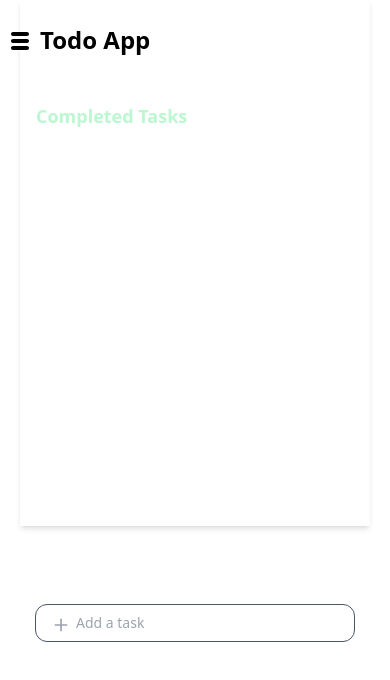
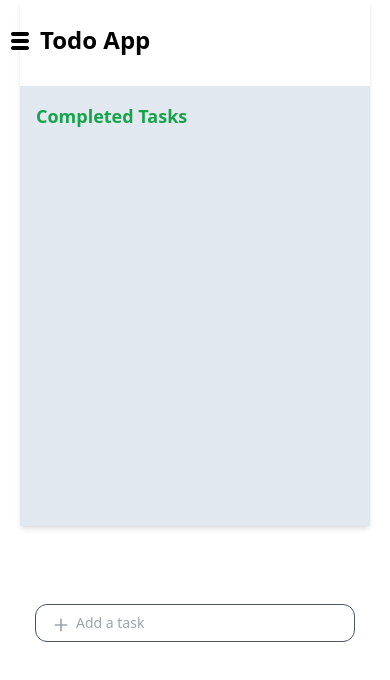
Before and after one commit to pinkijha/ToDo-App-React, a React (Vite) app: page /completed in a window 390 px wide. Shown: the top 680 px of the page. Built offline with nearby package versions, Linux system fonts and the light colour scheme; the HTML template or start-up script is replaced by a standard one.

Commit message:
partially done

```diff
--- a/src/App.jsx
+++ b/src/App.jsx
@@ -21,7 +21,7 @@ function App() {
                 {/* Child Routes */}
                 <Route index element={<All />} /> {/* Default Route */}
                 <Route path="myday" element={<TaskContainer />} />
-                <Route path="all" element={<All />} />
+                <Route path="all" element={<TaskContainer />} />
                 <Route path="important" element={<Important />} />
                 <Route path="completed" element={<Completed />} />
                 <Route path="pending" element={<Pending />} />
--- a/src/components/All.jsx
+++ b/src/components/All.jsx
@@ -1,13 +1,20 @@
 import React from 'react'
+import { useUtils } from "../utils/UtilsContext";
 
 const All = () => {
+  const { task } = useUtils();
   return (
     <div
       className="flex flex-col px-4  overflow-y-scroll md:my-4 p-4 space-y-2 md:w-[700px] w-[350px] h-[440px] md:h-[400px]
                  md:bg-purple-100 md:shadow-sm scrollbar-hide md:shadow-green-200 md:rounded-xl"
     >
-      <h2 className="text-lg md:text-black text-purple-200 font-bold mb-4">All Tasks</h2>
+      <h2 className="text-lg md:text-black text-purple-600 font-bold mb-4">All Tasks</h2>
+      <ul>
+        {task.map(({ id, content }) => (
 
+            <p className="cursor-pointer text-sm">{content}</p>
+        ))}
+      </ul>
     </div>
   )
 }
--- a/src/components/Completed.jsx
+++ b/src/components/Completed.jsx
@@ -7,9 +7,9 @@ const Completed = () => {
   return (
     <div
       className="flex flex-col px-4  overflow-y-scroll md:my-4 p-4 space-y-2 md:w-[700px] w-[350px] h-[440px] md:h-[400px]
-                 md:bg-green-100 md:shadow-sm scrollbar-hide md:shadow-green-200 md:rounded-xl"
+                 md:bg-green-100 bg-slate-200 md:shadow-sm scrollbar-hide md:shadow-green-200 md:rounded-xl"
     >
-      <h2 className="text-lg md:text-black text-green-200 font-bold mb-4">Completed Tasks</h2>
+      <h2 className="text-lg md:text-black text-green-600 font-bold mb-4">Completed Tasks</h2>
       {completedTasks.map(({ id, content }) => (
         <div
           key={id}
--- a/src/components/Important.jsx
+++ b/src/components/Important.jsx
@@ -8,9 +8,9 @@ const Important = () => {
   return (
     <div
       className="flex flex-col px-4  overflow-y-scroll md:my-4 p-4 space-y-2 md:w-[700px] w-[350px] h-[440px] md:h-[400px]
-                 md:bg-orange-100 md:shadow-sm scrollbar-hide md:shadow-green-200 md:rounded-xl"
+                 md:bg-orange-100 bg-slate-200 md:shadow-sm scrollbar-hide md:shadow-green-200 md:rounded-xl"
     >
-      <h2 className="text-lg md:text-black text-orange-200 font-bold mb-4">Important Tasks</h2>
+      <h2 className="text-lg md:text-black text-orange-600 font-bold mb-4 ">Important Tasks</h2>
       {importantTask.map(({ id, content, important }) => (
         <div
           key={id}
--- a/src/components/TaskContainer.jsx
+++ b/src/components/TaskContainer.jsx
@@ -31,7 +31,7 @@ const TaskContainer = () => {
 
   return (
     <div
-      className="flex flex-col px-4 overflow-y-scroll md:my-4 p-4 space-y-2 md:w-[700px] w-[350px] h-[440px] md:h-[400px]
+      className="flex flex-col px-4 overflow-y-scroll  md:my-4 p-4 space-y-2 md:w-[700px] w-[350px] h-[440px] md:h-[400px]
                  md:bg-slate-300 bg-slate-200 md:shadow-sm scrollbar-hide md:shadow-blue-200 md:rounded-xl rounded-lg"
     >
       {task.map(({ id, content, important, completed }) => (
```
